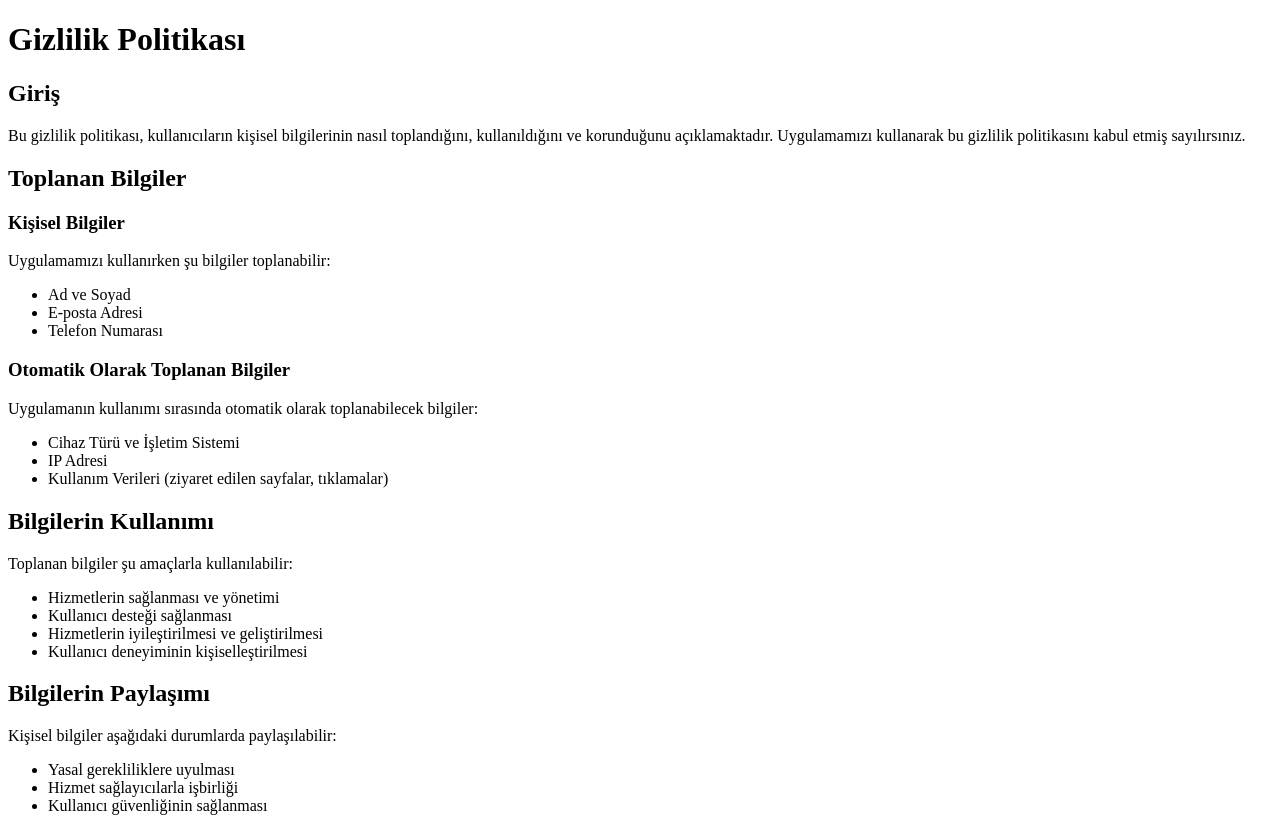
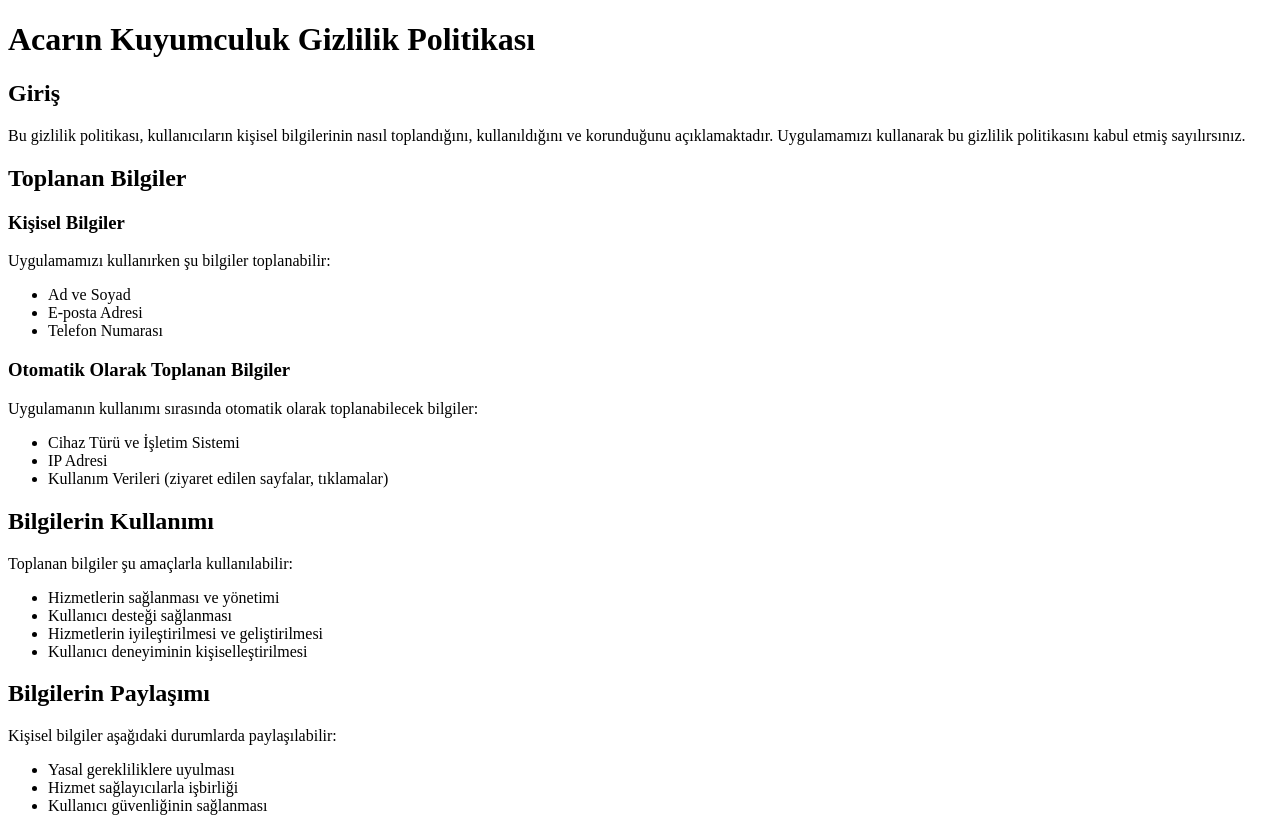
Before and after one commit to emrakty/privacy-policy, a plain HTML site: page index.html in a window 1280 px wide. Shown: the top 818 px of the page. Drawn offline with Linux system fonts and the light colour scheme.

Commit message:
Update index.html

```diff
--- a/index.html
+++ b/index.html
@@ -3,11 +3,11 @@
 <head>
     <meta charset="UTF-8">
     <meta name="viewport" content="width=device-width, initial-scale=1.0">
-    <title>Acarın Kuyumculuk Gizlilik Politikası</title>
+    <title>Gizlilik Politikası</title>
 </head>
 <body>
     <header>
-        <h1>Gizlilik Politikası</h1>
+        <h1>Acarın Kuyumculuk Gizlilik Politikası</h1>
     </header>
     <section>
         <h2>Giriş</h2>
```
